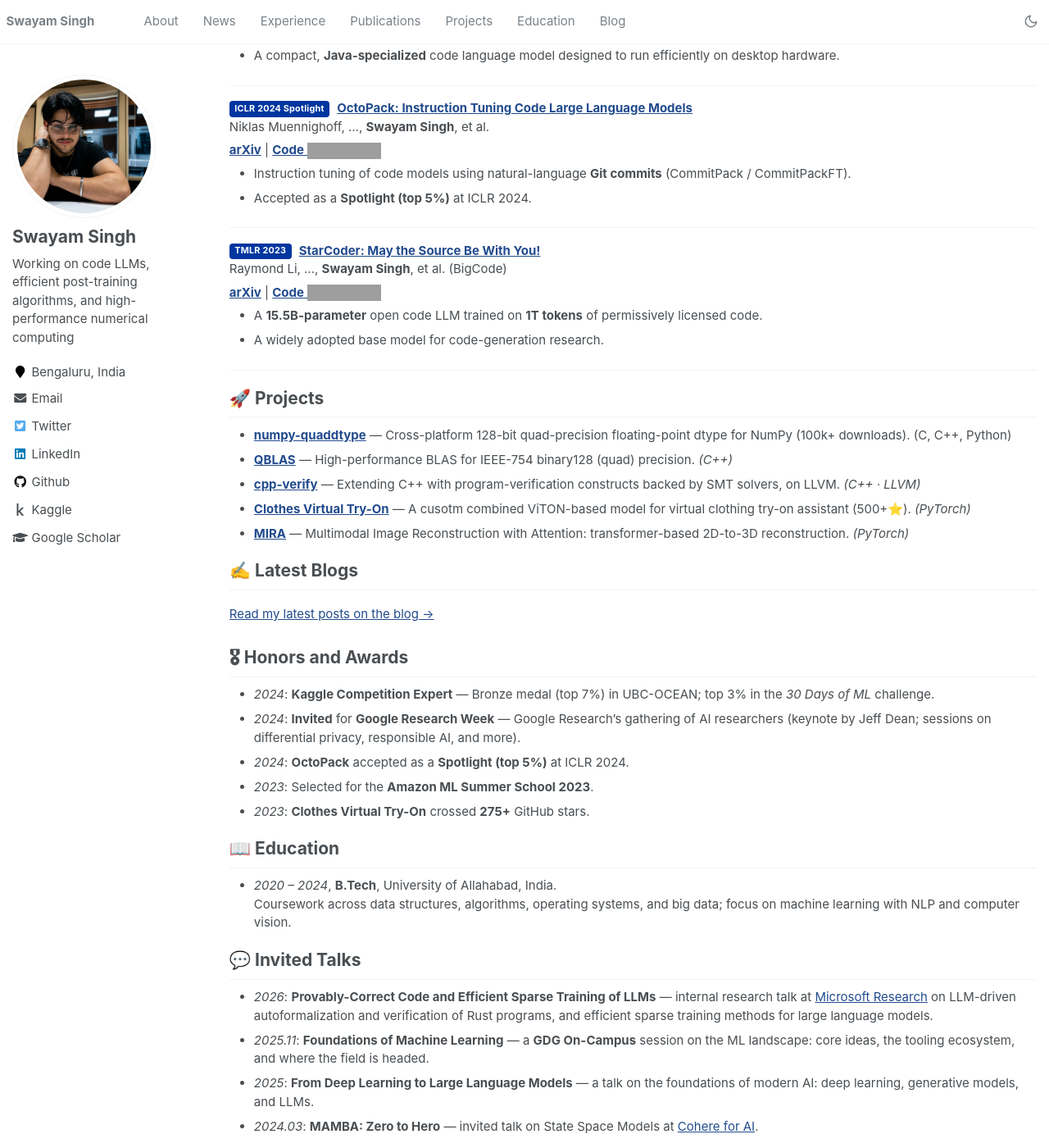
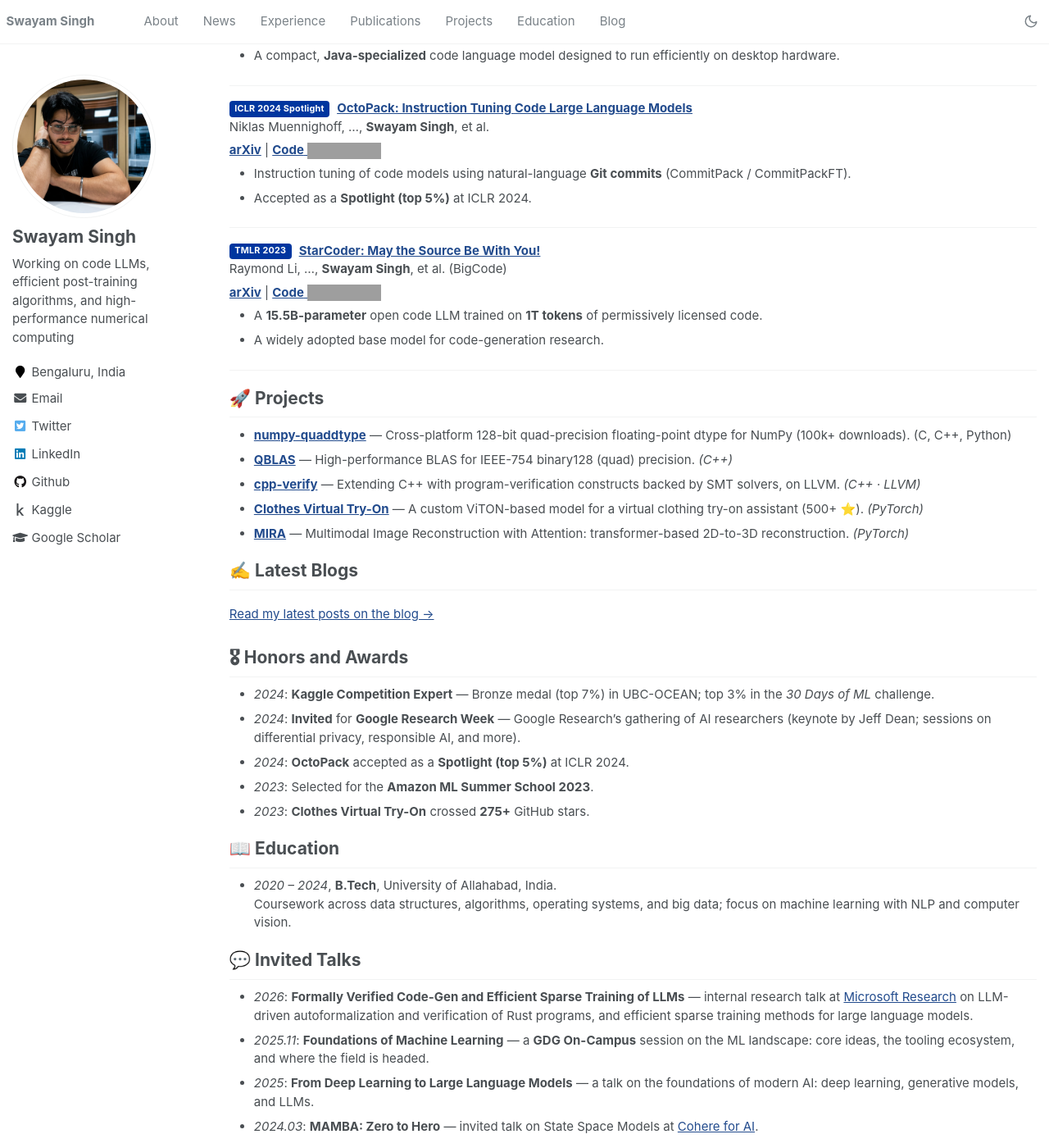
Before and after one commit to SwayamInSync/SwayamInSync.github.io, a Jekyll site: the page built from _pages/about.md, in a window 1280 px wide and 1400 px high, scrolled down 1228 px. Shown: the whole window at 82% size. Built offline with Jekyll 4.4.1, drawn with Linux system fonts in a browser that asks for light colours; comment, search, counter and statistics services are not loaded; grey boxes are pictures that could not be loaded.

Commit message:
about: fix typo, recent content edits (MIRA link, Try-On stars, Research Week wording)
Co-Authored-By: Claude Opus 4.8 (1M context) <noreply@anthropic.com>

```diff
--- a/_pages/about.md
+++ b/_pages/about.md
@@ -82,7 +82,7 @@ Raymond Li, …, **Swayam Singh**, et al. (BigCode)
 - [**numpy-quaddtype**](https://github.com/SwayamInSync/numpy-quaddtype) — Cross-platform 128-bit quad-precision floating-point dtype for NumPy (100k+ downloads). (C, C++, Python)
 - [**QBLAS**](https://github.com/SwayamInSync/QBLAS) — High-performance BLAS for IEEE-754 binary128 (quad) precision. _(C++)_
 - [**cpp-verify**](https://github.com/SwayamInSync/cpp-verify) — Extending C++ with program-verification constructs backed by SMT solvers, on LLVM. _(C++ · LLVM)_
-- [**Clothes Virtual Try-On**](https://github.com/SwayamInSync/clothes-virtual-try-on) — A cusotm combined ViTON-based model for virtual clothing try-on assistant (500+⭐️). _(PyTorch)_
+- [**Clothes Virtual Try-On**](https://github.com/SwayamInSync/clothes-virtual-try-on) — A custom ViTON-based model for a virtual clothing try-on assistant (500+ ⭐). _(PyTorch)_
 - [**MIRA**](https://github.com/swayamInSync/mira) — Multimodal Image Reconstruction with Attention: transformer-based 2D-to-3D reconstruction. _(PyTorch)_
 
 # ✍️ Latest Blogs
@@ -105,7 +105,7 @@ Raymond Li, …, **Swayam Singh**, et al. (BigCode)
 
 # 💬 Invited Talks
 
-- _2026_: **Provably-Correct Code and Efficient Sparse Training of LLMs** — internal research talk at [Microsoft Research](https://www.microsoft.com/en-us/research/lab/microsoft-research-india/) on LLM-driven autoformalization and verification of Rust programs, and efficient sparse training methods for large language models.
+- _2026_: **Formally Verified Code-Gen and Efficient Sparse Training of LLMs** — internal research talk at [Microsoft Research](https://www.microsoft.com/en-us/research/lab/microsoft-research-india/) on LLM-driven autoformalization and verification of Rust programs, and efficient sparse training methods for large language models.
 - _2025.11_: **Foundations of Machine Learning** — a **GDG On-Campus** session on the ML landscape: core ideas, the tooling ecosystem, and where the field is headed.
 - _2025_: **From Deep Learning to Large Language Models** — a talk on the foundations of modern AI: deep learning, generative models, and LLMs.
 - _2024.03_: **MAMBA: Zero to Hero** — invited talk on State Space Models at [Cohere for AI](https://cohere.com/research).
```
